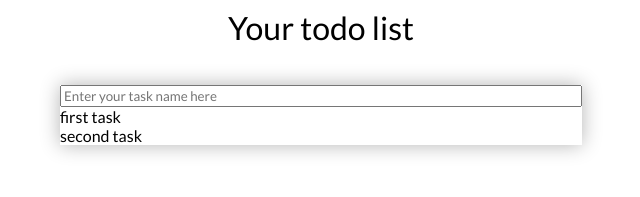
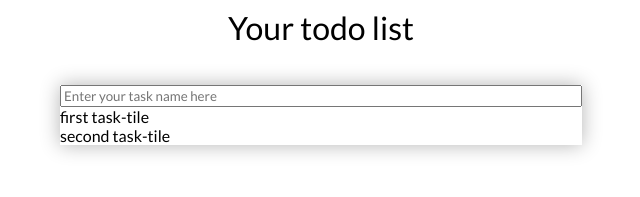
Before and after one commit to Sannet0/todo-front, an Angular app: page / in a window 1280 px wide. Shown: the top 197 px of the page, without its empty margins (319-959 px from the left). Built offline with nearby package versions, Linux system fonts and the light colour scheme.

Commit message:
fix structure, dir name and stule

```diff
--- a/src/app/app.module.ts
+++ b/src/app/app.module.ts
@@ -3,7 +3,7 @@ import { BrowserModule } from '@angular/platform-browser';
 
 import { AppRoutingModule } from './app-routing.module';
 import { AppComponent } from './app.component';
-import { TaskComponent } from './task/task.component';
+import { TaskComponent } from './components/task-tile/task.component';
 
 @NgModule({
   declarations: [
--- a/src/app/task/task.component.ts
+++ b/src/app/components/task-tile/task.component.ts
@@ -1,6 +1,6 @@
 import { Component, OnInit } from '@angular/core';
-import { TaskService } from "../services/task.service";
-import { Task } from "../interface/task-interface";
+import { TaskService } from "../../services/task.service";
+import { Task } from "../../interface/task-interface";
 
 @Component({
   selector: 'app-task',
@@ -9,11 +9,11 @@ import { Task } from "../interface/task-interface";
 })
 export class TaskComponent implements OnInit {
 
-  constructor(private messageService: TaskService) { }
+  constructor(private taskService: TaskService) { }
   tasks: Task[] = [];
 
   ngOnInit(): void {
-    this.tasks = this.messageService.getAll();
+    this.tasks = this.taskService.getAll();
   }
 
 }
--- a/src/app/services/task.service.ts
+++ b/src/app/services/task.service.ts
@@ -1,5 +1,16 @@
 import { Injectable } from '@angular/core';
 import { Task } from "../interface/task-interface";
+
+const tasks = [
+  {
+    text: 'first task-tile',
+    isCompleted: false
+  },
+  {
+    text: 'second task-tile',
+    isCompleted: true
+  }
+]
 
 @Injectable({
   providedIn: 'root'
@@ -13,14 +24,3 @@ export class TaskService {
     return this.tasks;
   }
 }
-
-const tasks = [
-  {
-    text: 'first task',
-    isCompleted: false
-  },
-  {
-    text: 'second task',
-    isCompleted: true
-  }
-]
```
Also changed, not shown: src/app/components/task-tile/task.component.html (renamed from src/app/task/task.component.html), src/app/components/task-tile/task.component.scss (renamed from src/app/task/task.component.scss), 1 other file (tests, documents, lock files or other folders).
